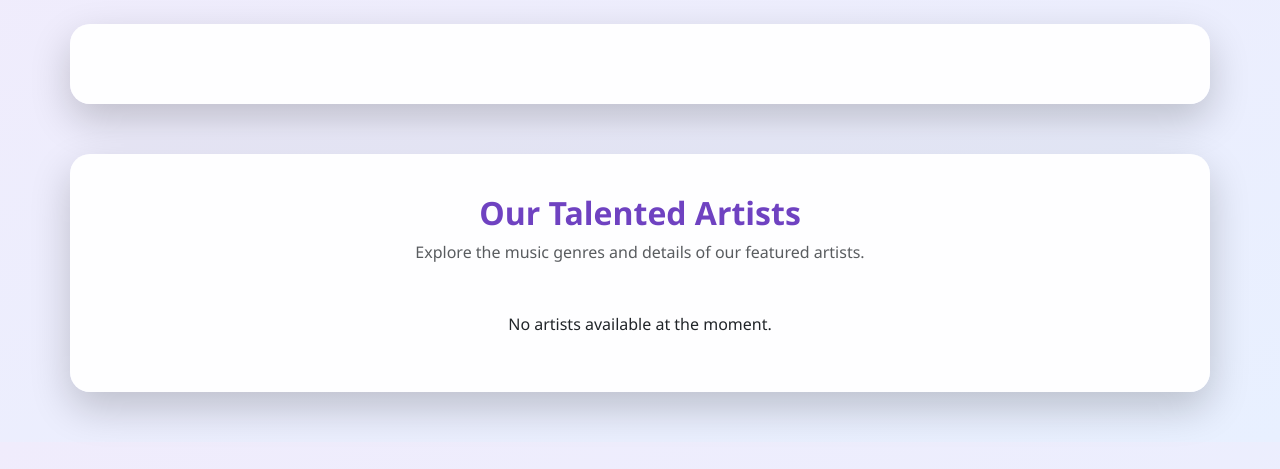
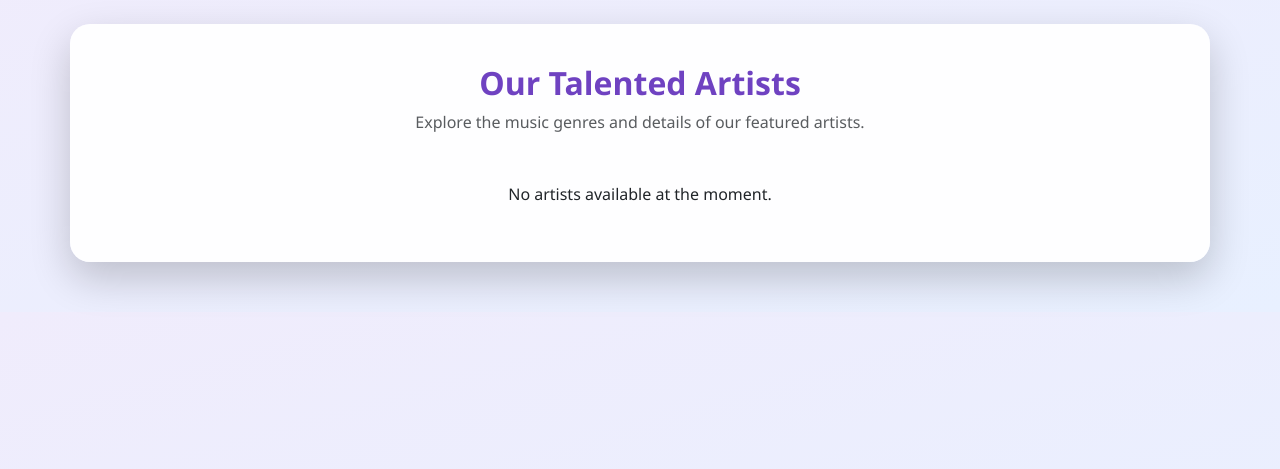
Before and after one commit to unaizrahma1/La-Reina-Recording-and-video-Studio, a Django app: page /artists/ in a window 1280 px wide. Shown: the part 56-525 px from the top of the page. Run offline with Django 5.2, Linux system fonts and the light colour scheme; data that the repository does not hold is empty.

Commit message:
template updated

```diff
--- a/la_reina_project/templates/artist_list.html
+++ b/la_reina_project/templates/artist_list.html
@@ -40,9 +40,10 @@
   </div>
 </nav>
 
-<!-- Success/Error Messages -->
+
+<!-- Artists List -->
 <div class="container mt-4">
-    {% if messages %}
+  {% if messages %}
         {% for message in messages %}
             <div class="alert alert-{{ message.tags }} alert-dismissible fade show" role="alert">
                 {{ message }}
@@ -50,10 +51,6 @@
             </div>
         {% endfor %}
     {% endif %}
-</div>
-
-<!-- Artists List -->
-<div class="container mt-4">
     <div class="text-center mb-5">
         <h2 class="text-purple fw-bold">Our Talented Artists</h2>
         <p class="text-muted">Explore the music genres and details of our featured artists.</p>
```
